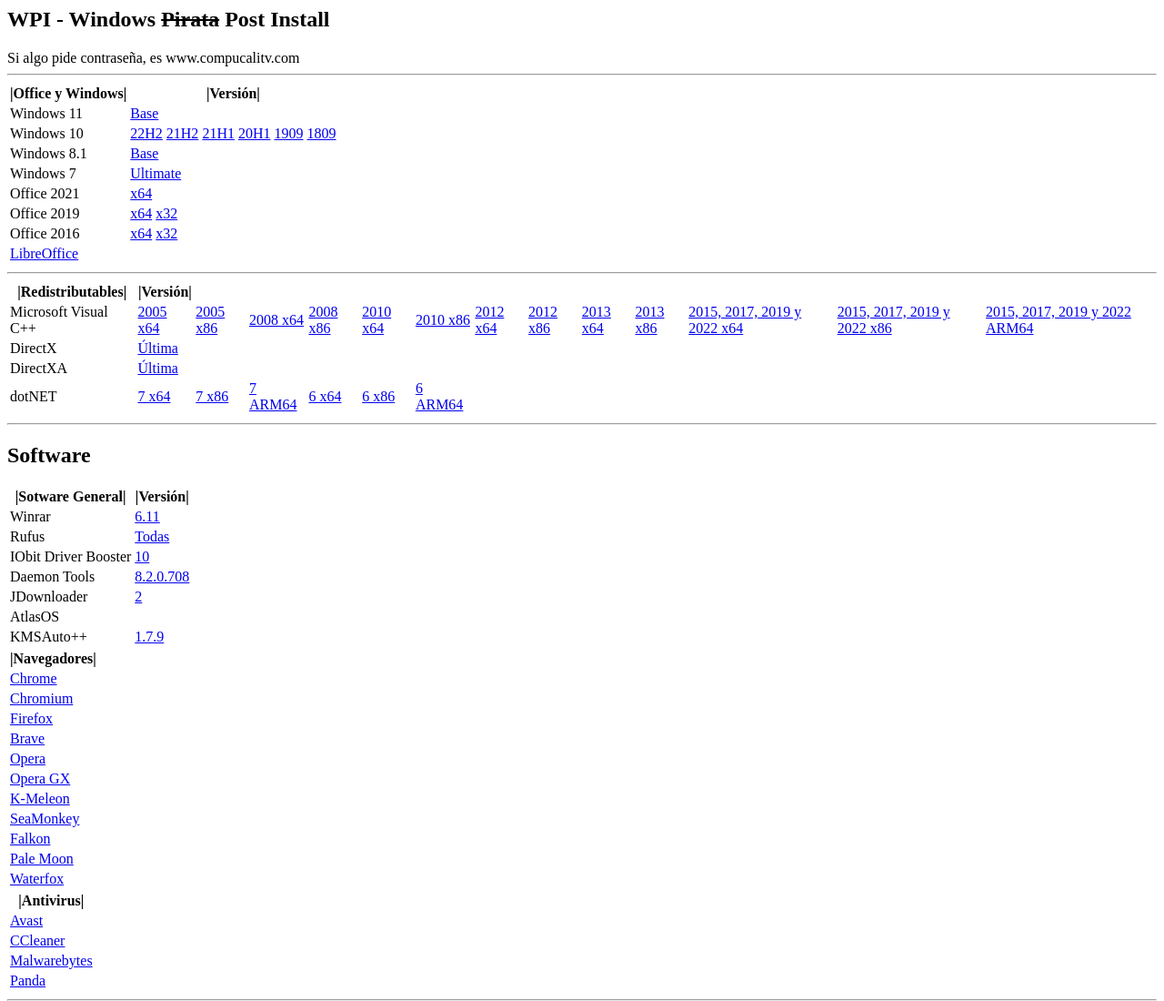
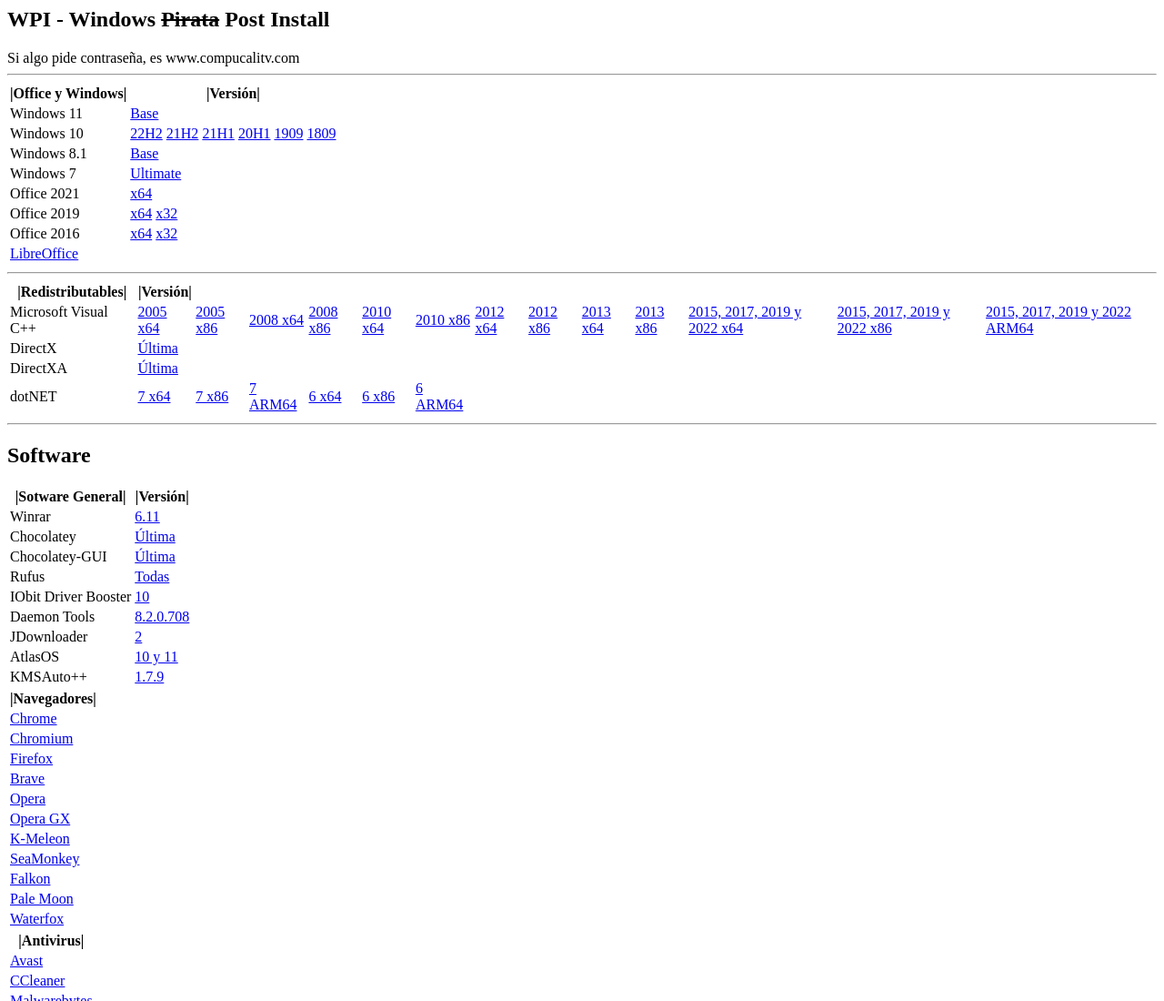
Before and after one commit to PinkLittleKitty/WPI, a plain HTML site: page index.html in a window 1280 px wide. Shown: the top 1100 px of the page at 91% size. Drawn offline with Linux system fonts and the light colour scheme.

Commit message:
Update index.html

```diff
--- a/index.html
+++ b/index.html
@@ -120,6 +120,14 @@
             <td><a href="https://drive.google.com/file/d/1YKFphZyW4FmSRvUKhnjr2CRSKX0tMYsP/view?usp=share_link" target=”_blank”>6.11</a></td>
         </tr>
         <tr>
+            <td>Chocolatey</td>
+            <td><a href="https://chocolatey.org/install" target=”_blank”>Última</a></td>
+        </tr>
+        <tr>
+            <td>Chocolatey-GUI</td>
+            <td><a href="https://github.com/chocolatey/ChocolateyGUI" target=”_blank”>Última</a></td>
+        </tr>
+        <tr>
             <td>Rufus</td>
             <td><a href="https://rufus.ie/es/" target=”_blank”>Todas</a></td>
         </tr>
@@ -137,7 +145,7 @@
         </tr>
         <tr>
             <td>AtlasOS</td>
-            <td><a href="https://atlasos.net/downloads" target="_blank"></a></td>
+            <td><a href="https://atlasos.net/downloads" target="_blank">10 y 11</a></td>
         <tr>
             <td>KMSAuto++</td>
             <td><a href="https://drive.google.com/file/d/1s3fw_yW6T3_fSzn97kV2HpXO-eYK-DVX/view?usp=share_link" target=”_blank”>1.7.9</a></td>
```
